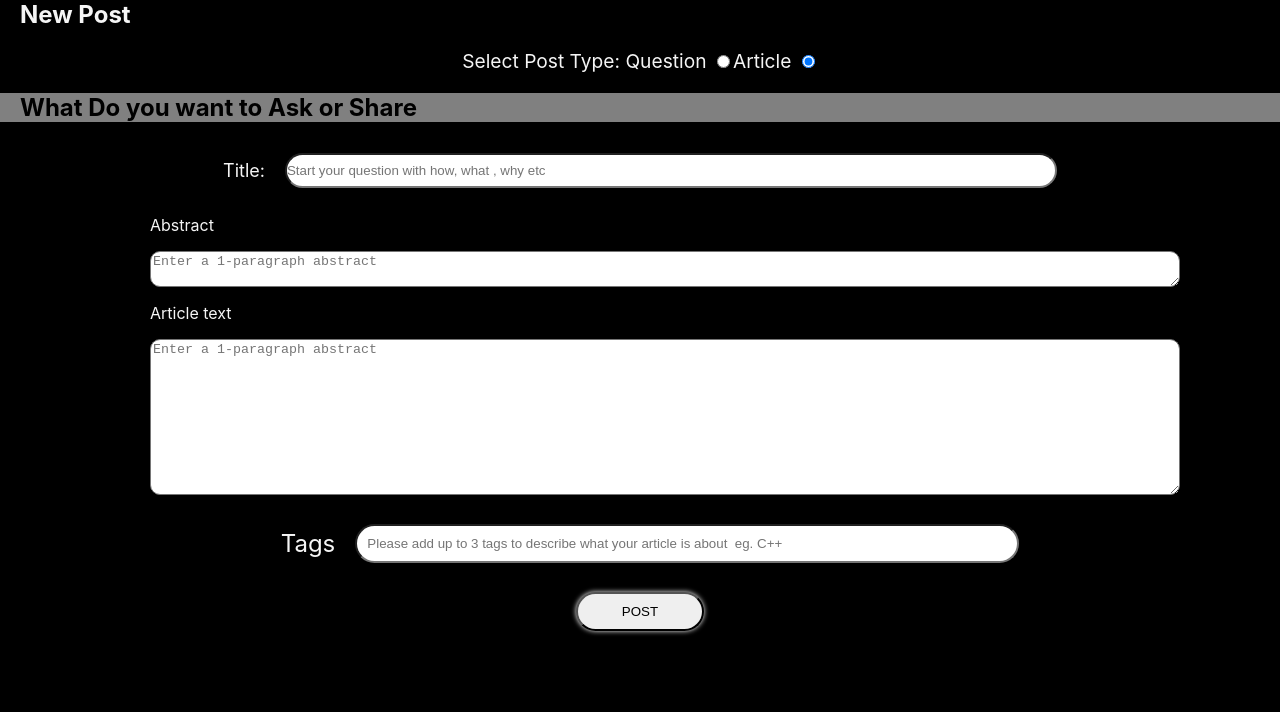
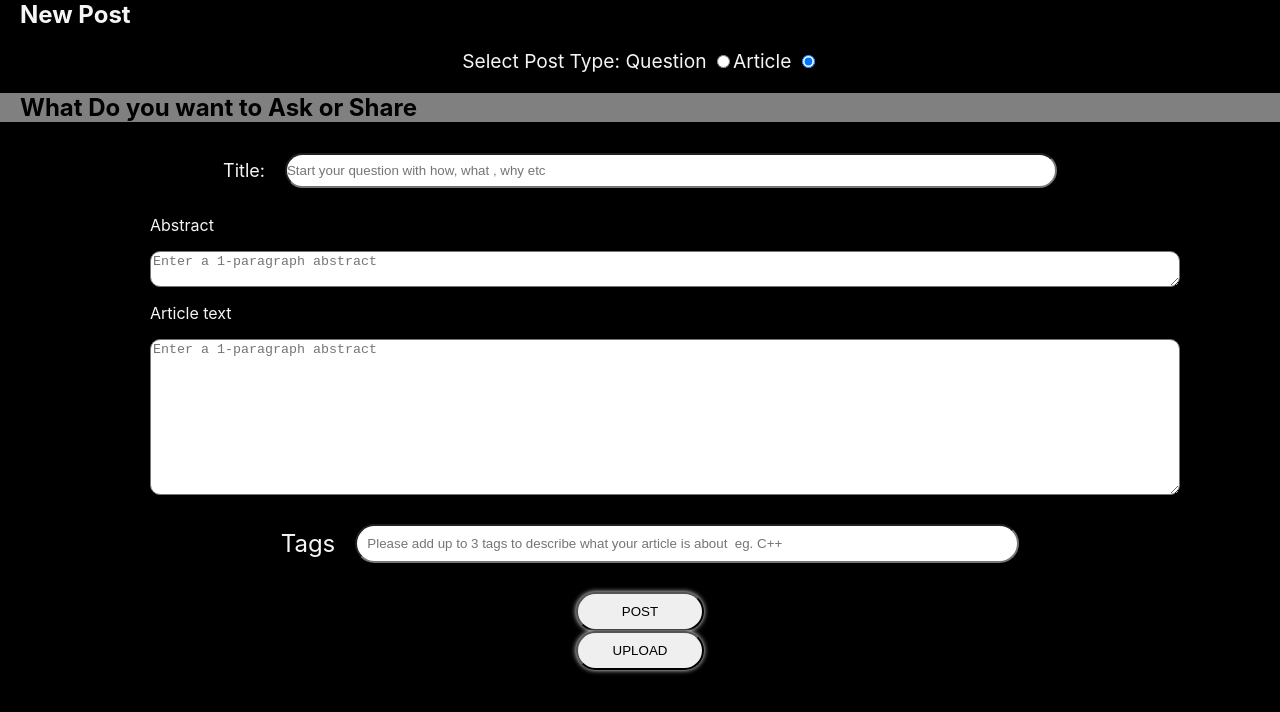
Before and after one commit to AryanSharma1017/Task5.1C-SIT313, a React (Create React App) app: page / in a window 1280 px wide. Both pictures are taken after a click on the radio button 808 px from the left and 61 px from the top of the page. Shown: the top 712 px of the page. Built offline with nearby package versions, Linux system fonts and the light colour scheme.

Commit message:
added button

```diff
--- a/src/article.jsx
+++ b/src/article.jsx
@@ -30,6 +30,7 @@ const ArticlePart = () => {
         </div>
 
         <button>POST</button>
+        <button>UPLOAD</button>
        </div>
     )
 }
```
